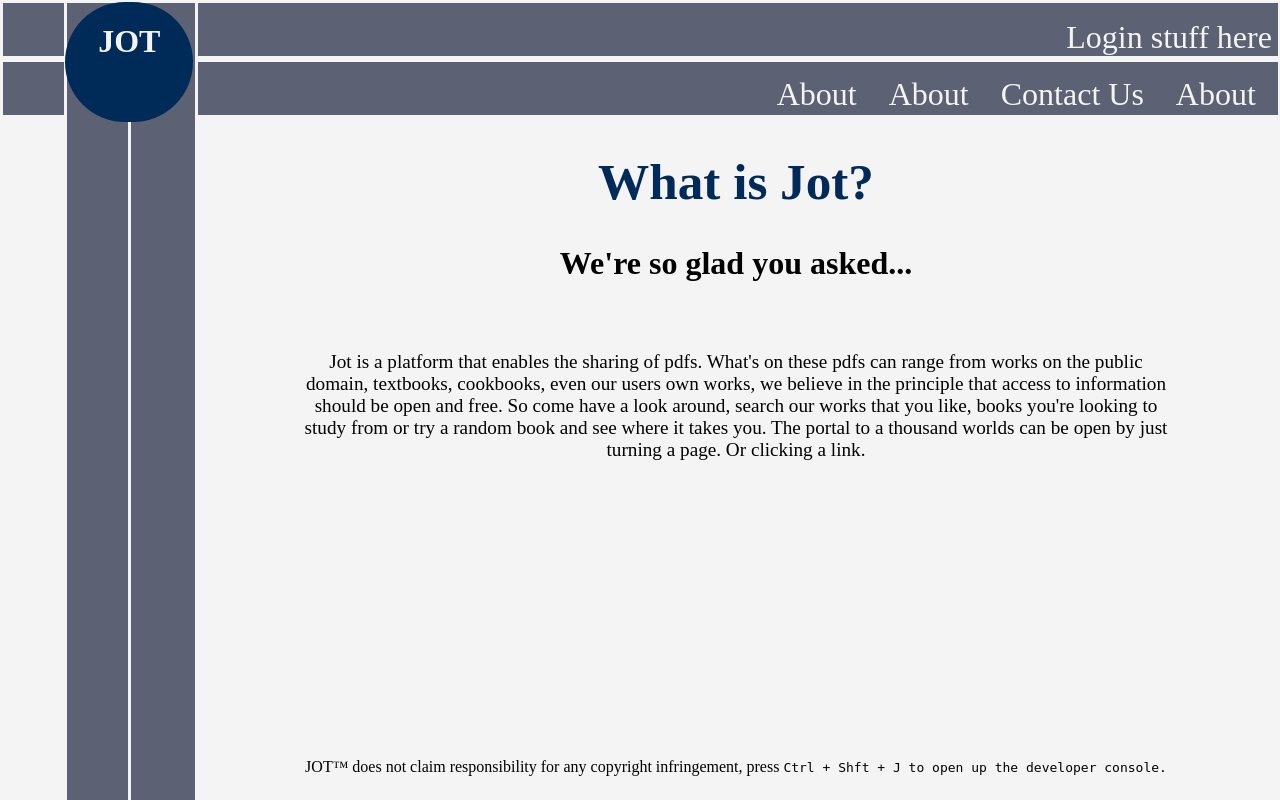
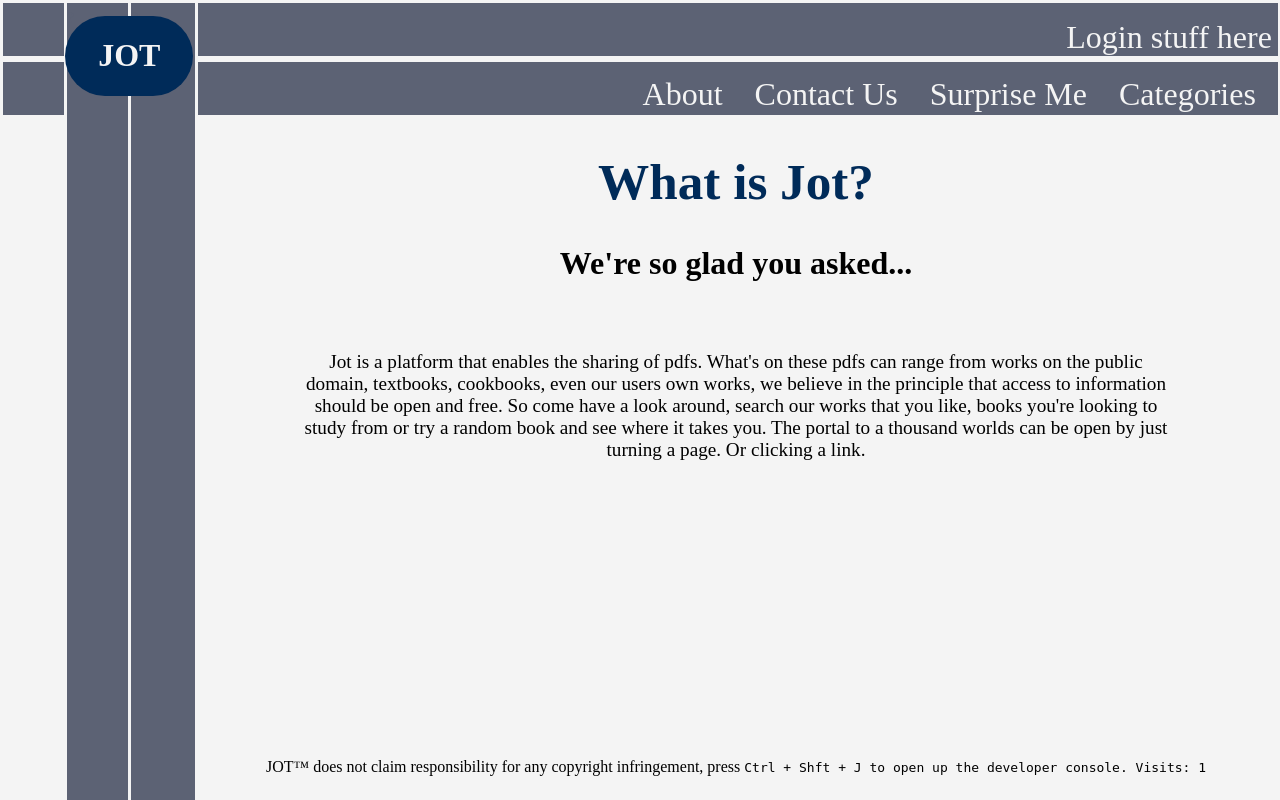
Before and after one commit to ConnorCoull/WAD2_Group8D, a Django app: page /jot/about/ in a window 1280 px wide. Run offline with Django 4.2, Linux system fonts and the light colour scheme.

Commit message:
added cookies and more pages

```diff
--- a/jot_project/jot/urls.py
+++ b/jot_project/jot/urls.py
@@ -10,5 +10,7 @@ urlpatterns = [
     path('', views.index, name='index'),
     path('about/', views.about, name='about'),
     path('contactus/', views.contactus, name='contactus'),
+    path('categories/', views.categories, name='categories'),
+    path('surpriseme/', views.surpriseme, name='surpriseme'),
 
 ]
--- a/jot_project/jot/views.py
+++ b/jot_project/jot/views.py
@@ -2,13 +2,14 @@ from django.http import HttpResponseRedirect
 from django.shortcuts import render
 #from .forms import UploadFileForm
 from django.db.models import Q
+from datetime import datetime
 
 # Imaginary function to handle an uploaded file.
 #from somewhere import handle_uploaded_file
 
 def index(request):
 
-    html='''
+    '''html=
     <from>
         <form role="search" method="get" id="searchform" action="/search/">
             {% url jot:search %}
@@ -16,7 +17,7 @@ def index(request):
         <button type="sub">
         <span class=""></span></button>>
     </from>
-    '''
+
     q = request.GET.get('q')
     error_msg = ''
     if not q:
@@ -31,18 +32,62 @@ def index(request):
             #return HttpResponseRedirect('/success/url/')
     #else:
         #form = UploadFileForm()
-    #return render(request, 'upload.html', {'form': form})
+    #return render(request, 'upload.html', {'form': form})'''
 
     #context_dict = {'boldmessage': 'Check'}
-    return render(request, 'jot/index.html')
+    context_dict = {}
+    visitor_cookie_handler(request)
+    context_dict['visits'] = request.session['visits']
+    return render(request, 'jot/index.html', context=context_dict)
     #return HttpResponse("<h1>JOT</h1><p>I am the homepage!</p>")
 
 
 def about(request):
-    #context_dict = {'boldmessage': 'This is the boldmessage for the About page!'}
-    return render(request, 'jot/about.html')
+    context_dict = {}
+    visitor_cookie_handler(request)
+    context_dict['visits'] = request.session['visits']
+    return render(request, 'jot/about.html', context=context_dict)
     #return HttpResponse("<h1>JOT</h1><p>This is the about page</p><a href='/jot/'>Index</a>")
 
 def contactus(request):
     #maybe a dictionary of our information would be useful
-    return render(request, 'jot/contactus.html')
+    context_dict = {}
+    visitor_cookie_handler(request)
+    context_dict['visits'] = request.session['visits']
+    return render(request, 'jot/contactus.html', context=context_dict)
+
+def categories(request):
+    #we will need to collect the categories here, this will require a context dict
+    context_dict = {}
+    visitor_cookie_handler(request)
+    context_dict['visits'] = request.session['visits']
+    return render(request, 'jot/categories.html', context=context_dict)
+
+def surpriseme(request):
+    #this will take an argument of a page fetched at random
+
+    #potentually get rid of all of this and in the return return a page.html response??
+    context_dict = {}
+    visitor_cookie_handler(request)
+    context_dict['visits'] = request.session['visits']
+    return render(request, 'jot/surpriseme.html', context=context_dict)
+
+# Not a view, this is just a helper function
+def get_server_side_cookie(request, cookie, default_val=None):
+    val = request.session.get(cookie)
+    if not val:
+        val = default_val
+    return val
+
+def visitor_cookie_handler(request):
+    visits = int(get_server_side_cookie(request, 'visits', '1'))
+    last_visit_cookie = get_server_side_cookie(request, 'last_visit', str(datetime.now()))
+    last_visit_time = datetime.strptime(last_visit_cookie[:-7], '%Y-%m-%d %H:%M:%S')
+
+    if (datetime.now() - last_visit_time).days > 0:
+        visits += 1
+        request.session['last_visit'] = str(datetime.now())
+    else:
+        request.session['last_visit'] = last_visit_cookie
+
+    request.session['visits'] = visits
--- a/jot_project/static/style.css
+++ b/jot_project/static/style.css
@@ -60,9 +60,9 @@ body {
   position: absolute;
   z-index: 5;
   overflow: hidden;
-  height: 15%;
+  height: 10%;
   width: 10%;
-  top: 0.24%;
+  top: 2%;
   bottom: 0;
   right: 0;
   left: 5.1%; /*I know... 5.1... don't ask... padding maybe?*/
@@ -122,8 +122,8 @@ body {
   background-color: f4f4f4;
   padding-left: 2%;
   padding-right: 2%;
-  colour: black;
-  align: center;
+  color: black;
+  text-align: center;
   text-align: center;
 }
 
--- a/jot_project/templates/jot/base.html
+++ b/jot_project/templates/jot/base.html
@@ -15,10 +15,10 @@
     </div>
     <div class="bar" id="bar-two">
     <ul class="navbar">
-    <li class="linkli"><a class="navlink" href="jot/about">About</a></li>
+        <li class="linkli"><a class="navlink" href="{% url 'jot:categories' %}">Categories</a></li>
+        <li class="linkli"><a class="navlink" href="{% url 'jot:surpriseme' %}">Surprise Me</a></li>
         <li class="linkli"><a class="navlink" href="{% url 'jot:contactus' %}">Contact Us</a></li>
-        <li class="linkli"><a class="navlink" href="about">About</a></li>
-        <li class="linkli"><a class="navlink" href="about">About</a></li>
+        <li class="linkli"><a class="navlink" href="{% url 'jot:about' %}">About</a></li>
     </ul>
     </div>
     <div class="vertical-bar" id="vertical-bar-one">?</div>
@@ -29,6 +29,6 @@
         {% endblock %}
     </div>
     <!-- below this is the footer block-->
-    <div id="footer">JOT&trade; does not claim responsibility for any copyright infringement, press <kbd>Ctrl</kdb> + <kbd>Shft</kbd> + <kbd>J</kbd> to open up the developer console.</div>
+    <div id="footer">JOT&trade; does not claim responsibility for any copyright infringement, press <kbd>Ctrl</kdb> + <kbd>Shft</kbd> + <kbd>J</kbd> to open up the developer console. Visits: {{ visits }}</div>
   </body>
 </html>
--- a/jot_project/templates/jot/surpriseme.html
+++ b/jot_project/templates/jot/surpriseme.html
@@ -1 +1,3 @@
-<!-- this could easily be just a page, so don't implement yet -->
+{% extends 'jot/base.html' %} {% load static %} {% block title_block %}
+Categories {%endblock %} {% block body_block %} this should re-direct to a
+randomly chosen page {% endblock %}
```
Also changed, not shown: jot_project/templates/jot/categories.html (+8 -21 lines).
